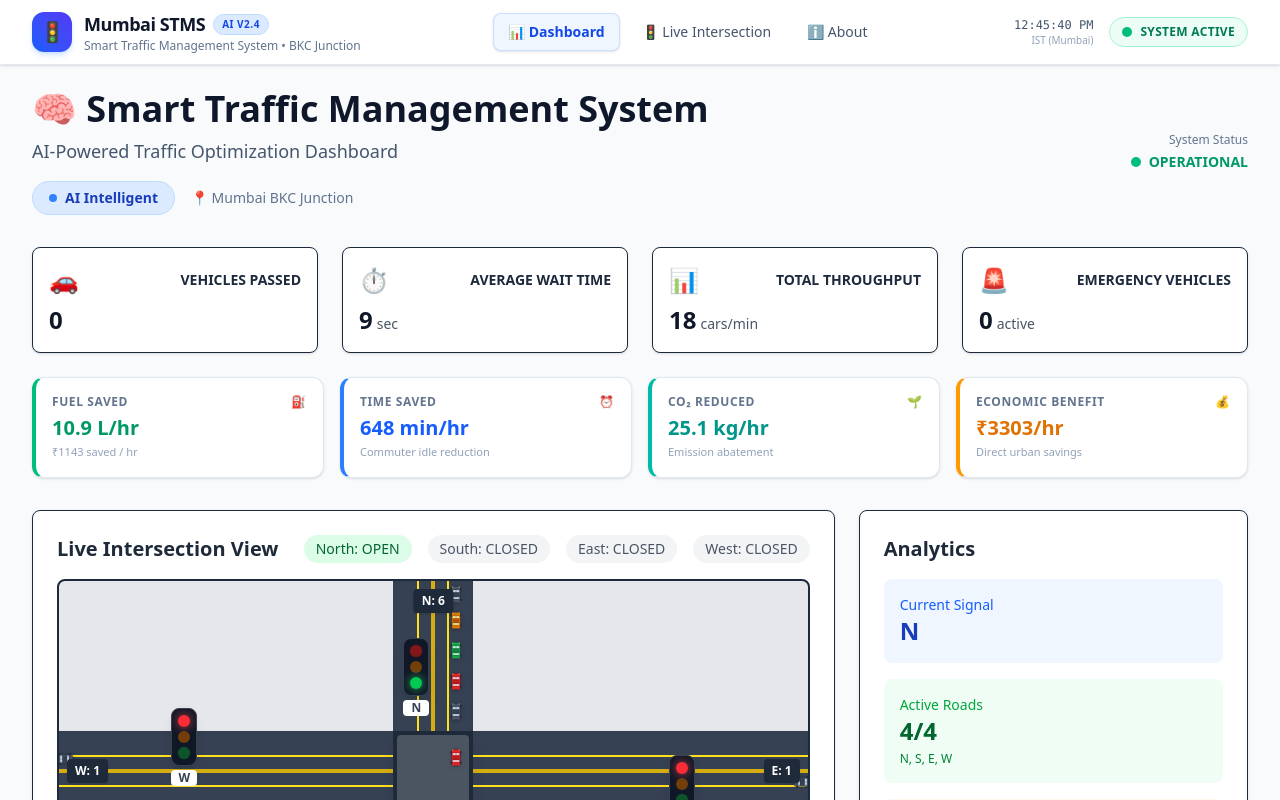
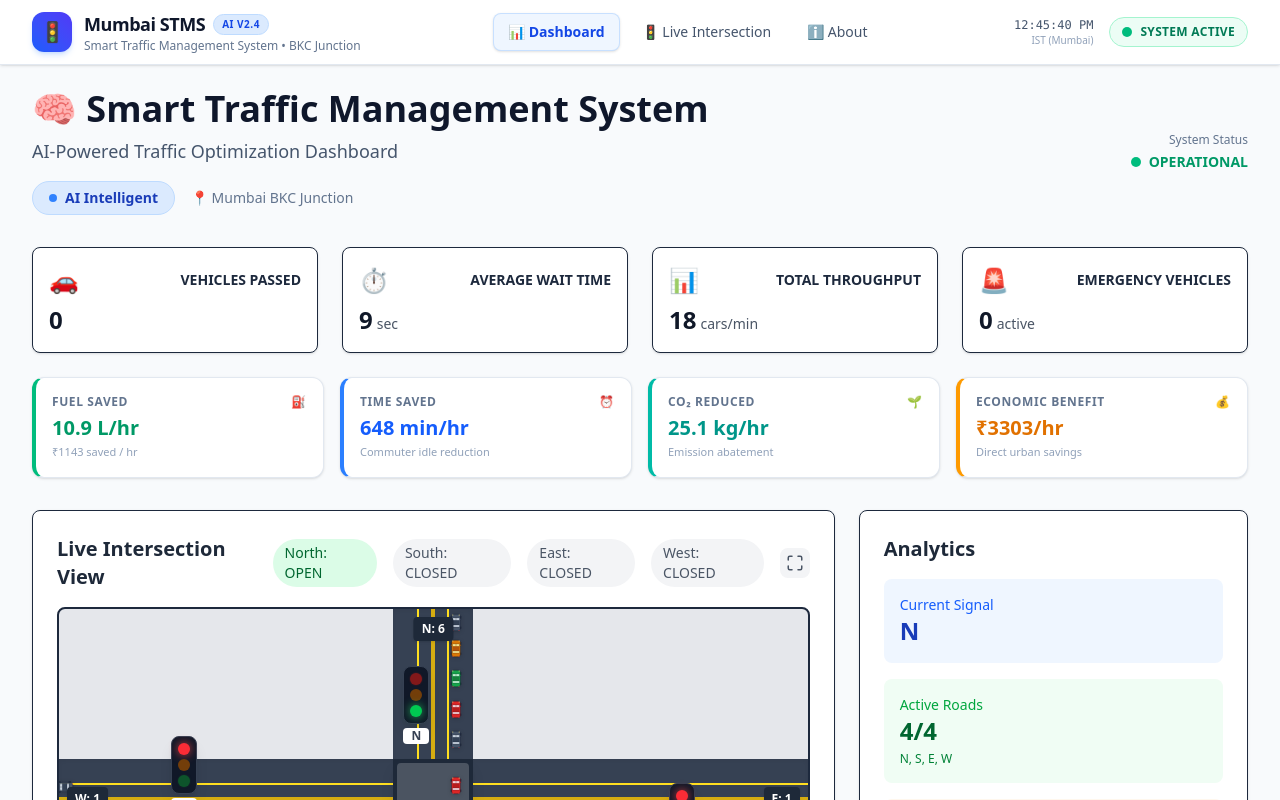
Before and after one commit to Tanish09-coder/Traffic-management---SIH, a React (Vite) app in the folder dashboard/: page / in a window 1280 px wide. Shown: the top 800 px of the page. Built offline with nearby package versions, Linux system fonts and the light colour scheme.

Commit message:
feat(pages): add fullscreen toggle for intersection simulation view

```diff
--- a/dashboard/src/pages/Dashboard.jsx
+++ b/dashboard/src/pages/Dashboard.jsx
@@ -1,5 +1,6 @@
-import { useState, useEffect } from 'react';
+import { useState, useEffect, useRef, useCallback } from 'react';
 import { motion, AnimatePresence } from 'framer-motion';
+import { Maximize, Minimize } from 'lucide-react';
 import { useTrafficData } from '../utils/useTrafficData';
 import Car from '../components/car';
 import TrafficLight from '../components/TrafficLight';
@@ -24,6 +25,31 @@ const Dashboard = () => {
 
   // Control panel state
   const [showControls, setShowControls] = useState(true);
+
+  // Fullscreen state
+  const intersectionRef = useRef(null);
+  const [isFullscreen, setIsFullscreen] = useState(false);
+
+  useEffect(() => {
+    const handleFullscreenChange = () => {
+      setIsFullscreen(!!document.fullscreenElement);
+    };
+    document.addEventListener('fullscreenchange', handleFullscreenChange);
+    return () => {
+      document.removeEventListener('fullscreenchange', handleFullscreenChange);
+    };
+  }, []);
+
+  const toggleFullscreen = useCallback(() => {
+    if (!intersectionRef.current) return;
+    if (!document.fullscreenElement) {
+      intersectionRef.current.requestFullscreen().catch((err) => {
+        console.error('Failed to enter fullscreen:', err);
+      });
+    } else {
+      document.exitFullscreen();
+    }
+  }, []);
 
   // Sustainability & Economic Savings
   const [savingsStats, setSavingsStats] = useState({
@@ -279,11 +305,21 @@ const Dashboard = () => {
                   }`}>
                     West: {state?.signal === 'W' ? 'OPEN' : 'CLOSED'}
                   </div>
+                  <button
+                    onClick={toggleFullscreen}
+                    className="p-1.5 rounded-lg bg-gray-100 hover:bg-gray-200 text-gray-600 hover:text-gray-800 transition-colors"
+                    title={isFullscreen ? 'Exit fullscreen' : 'Enter fullscreen'}
+                  >
+                    {isFullscreen ? <Minimize size={18} /> : <Maximize size={18} />}
+                  </button>
                 </div>
               </div>
 
               {/* Intersection Container */}
-              <div className="relative w-full h-96 bg-gray-200 rounded-lg overflow-hidden border-2">
+              <div
+                ref={intersectionRef}
+                className={`relative w-full bg-gray-200 rounded-lg overflow-hidden border-2 ${isFullscreen ? 'h-full' : 'h-96'}`}
+              >
 
                 {/* Road lanes with improved styling */}
                 <div className="absolute inset-0">
```
